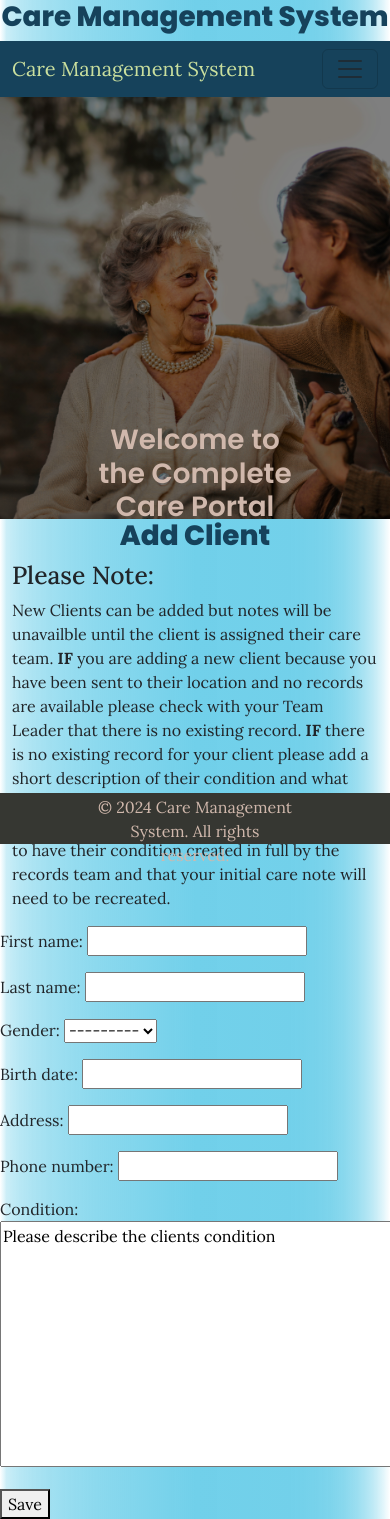
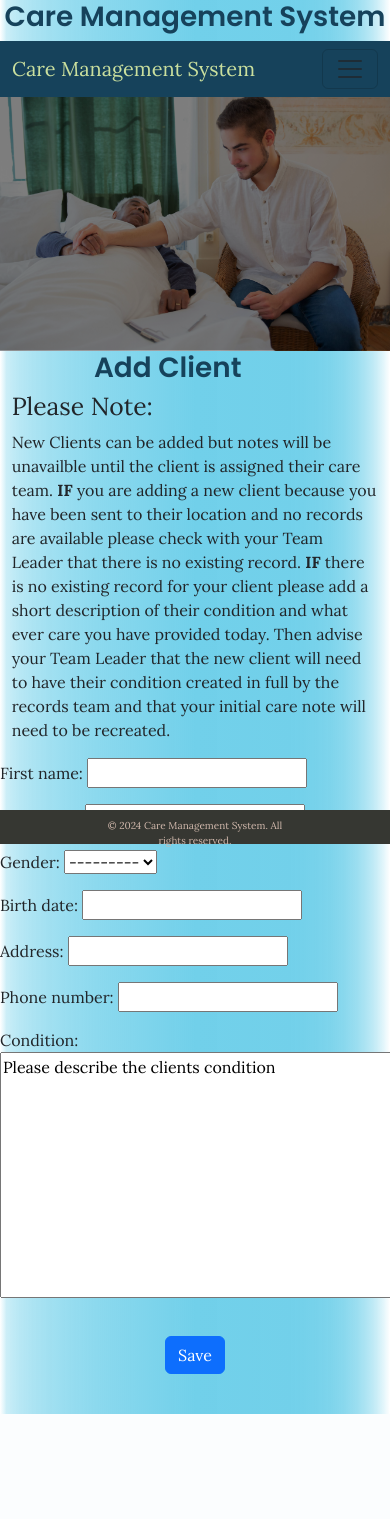
Before and after one commit to CI-Duncan/Project_Final, a Django app: page /cms/new/ in a window 390 px wide; the page is wider, and only the part inside the window is pictured. After the commit the page ends 1414 px from the top of that part, so only its background shows below. Run offline with Django 4.2, Linux system fonts and the light colour scheme; a user stored in the database is signed in.

Commit message:
CSS Style added to pages to take into acount smaller screens and to highlight Notes delete button

```diff
--- a/cms/templates/cms/add_client.html
+++ b/cms/templates/cms/add_client.html
@@ -3,12 +3,22 @@
 
 {% block title %}CMS | Clients{% endblock %}
 
+
+{% block image %}
+<div class="client-image">
+
+  <!-- <div class="client-text">
+    <h1 class="welcome-header">Welcome to the Complete Care Portal</h1>
+  </div> -->
+</div>
+
+{% endblock %}
 {% block content %}
 
   <div class="container">
     <div class="row">
-      <div class="add-client col-md-8">
-        <h1>Add Client</h1>
+      <div class="body-text col-md-8">
+        <h1 class="page-header">Add Client</h1>
         <h2>Please Note:</h2>
         <p>New Clients can be added but notes will be unavailble until the client is assigned their care team.
           <b>IF</b> you are adding a new client because you have been sent to their location and no records are available please check with your Team Leader that there is no existing record.
@@ -18,9 +28,41 @@
       </div>
     </div>
   </div>
-  <form method="post">
+  <form method="post" class="d-flex flex-column">
     {% csrf_token %}
-    {{ form.as_p }}
-    <button type="submit">Save</button>
+    <!-- {{ form.as_p }} -->
+    <div class="row">
+      <div class="col-lg-6 col-md-12 mb-3">
+          {{ form.first_name.label_tag }}
+          {{ form.first_name }}
+      </div>
+      <div class="col-lg-6 col-md-12 mb-3">
+          {{ form.last_name.label_tag }}
+          {{ form.last_name }}
+      </div>
+      <div class="col-lg-6 col-md-12 mb-3">
+        {{ form.gender.label_tag }}
+        {{ form.gender }}
+      </div>
+      <div class="col-lg-6 col-md-12 mb-3">
+        {{ form.birth_date.label_tag }}
+        {{ form.birth_date }}
+      </div>
+      <div class="col-lg-6 col-md-12 mb-3">
+        {{ form.address.label_tag }}
+        {{ form.address }}
+      </div>
+      <div class="col-lg-6 col-md-12 mb-3">
+        {{ form.phone_number.label_tag }}
+        {{ form.phone_number }}
+      </div>
+      <div class="col-lg-6 col-md-12 mb-3">
+        {{ form.condition.label_tag }}
+        {{ form.condition }}
+      </div>
+    </div>
+    <div class="mt-3 bottom-margin d-flex justify-content-center">
+      <button type="submit" class="btn btn-primary">Save</button>
+    </div>
   </form>
 {% endblock %}
--- a/static/css/style.css
+++ b/static/css/style.css
@@ -1,3 +1,5 @@
+/* Font Usage */
+
 /* // <uniquifier>: Use a unique and descriptive class name
 // <weight>: Use a value from 400 to 700
 
@@ -114,6 +116,7 @@
     font-family: "Poppins", sans-serif;
     font-weight: 900;
     font-style: italic;
+  }
 } */
 
 body {
@@ -163,6 +166,22 @@ main {
   min-height: 97%;
 }
 
+.page-header{
+  font-weight: 600;
+  font-style: normal;
+  text-align: center;
+  width: 80vw;
+}
+
+.body-text{
+  padding-left: 5%;
+  padding-right: 5%;
+}
+
+.body-text h2 {
+  font-weight: 400
+}
+
 footer {
   position: fixed;
   bottom: 0;
@@ -197,21 +216,6 @@ footer {
   position: relative;
 }
 
-/* The hero image */
-.signup-image {
-  /* Use "linear-gradient" to add a darken background effect to the image. This will make the text easier to read */
-  background-image: linear-gradient(rgba(0, 0, 0, 0.5), rgba(0, 0, 0, 0.5)), url("/static/images/pexels-cottonbro-3957987.jpg");
-
-  /* Set a specific height */
-  height: 50%;
-
-  /* Position and center the image to scale nicely on all screens */
-  background-position: center;
-  background-repeat: no-repeat;
-  background-size: cover;
-  position: relative;
-}
-
 /* Place text in the middle of the image */
 .hero-text {
   font-family: "Lora", serif;
@@ -230,3 +234,89 @@ footer {
   font-style: normal;
   color: #D0B8AC
 }
+
+.client-image{
+  background-image: linear-gradient(rgba(0, 0, 0, 0.5), rgba(0, 0, 0, 0.5)), url("/static/images/pexels-kampus-7551685.jpg");
+  height: 30%;
+  background-position: center;
+  background-repeat: no-repeat;
+  background-size: cover;
+  position: relative;
+}
+
+.client-text{
+  font-family: "Lora", serif;
+  font-weight: 600;
+  text-align: center;
+  position: absolute;
+  top: 90%;
+  left: 50%;
+  transform: translate(-50%, -50%);
+  color: #CADF9E;
+}
+
+.signup-image {
+  background-image: linear-gradient(rgba(0, 0, 0, 0.5), rgba(0, 0, 0, 0.5)), url("/static/images/pexels-cottonbro-3957987.jpg");
+  height: 30%;
+  background-position: center;
+  background-repeat: no-repeat;
+  background-size: cover;
+  position: relative;
+}
+
+.list-image{
+    background-image: linear-gradient(rgba(0, 0, 0, 0.5), rgba(0, 0, 0, 0.5)), url("/static/images/pexels-jsme-mila-523821574-18459193.jpg");
+    height: 40%;
+    background-position: center;
+    background-repeat: no-repeat;
+    background-size: cover;
+    position: relative;
+}
+
+
+.java-delete-button {
+  display: inline-block;
+  padding: 1px 10px;
+  background-color: #363732;
+  color: #D0B8AC;
+  border: none;
+  border-radius: 25px;
+  cursor: pointer;
+  transition: background-color 0.3s ease;
+}
+
+.java-delete-button:hover {
+  background-color: #fd0000;
+  color: white;
+  border: 2px solid #ffffff;
+}
+
+/* Adjustments for smaller screens */
+@media (max-width: 995px) {
+  header h1 {
+    font-weight: 600;
+  }
+
+  .body-text{
+    padding-left: 3%;
+    padding-right: 3%;
+  }
+
+  .client-image img {
+      width: 50%; /* Or whatever percentage suits your design */
+      height: auto; /* Maintain aspect ratio */
+  }
+
+  .bottom-margin{
+    margin-bottom: 40px;
+  }
+
+  footer {
+    height: 4%;
+  }
+
+  .footer-text{
+    font-size: x-small;
+    font-weight: 100;
+  }
+}
--- a/templates/base.html
+++ b/templates/base.html
@@ -58,6 +58,7 @@
             </div>
         </div>
     </nav>
+    {% block image %}
     <div class="hero-image">
         <div class="hero-text">
           <h1 class="welcome-header">Welcome to the Complete Care Portal</h1>
@@ -67,6 +68,7 @@
           <!-- <button>Sign In</button> -->
         </div>
     </div>
+    {% endblock %}
     <main>
         {% block content %}
         <!-- Page Specific content will be displayed here -->
```
Also changed, not shown: cms/templates/cms/client_detail.html (+10 -2 lines), cms/templates/cms/client_list.html (+11 -2 lines), cms/templates/cms/home.html (+2 -9 lines). Lines whose indentation alone changed are shown as unchanged.
